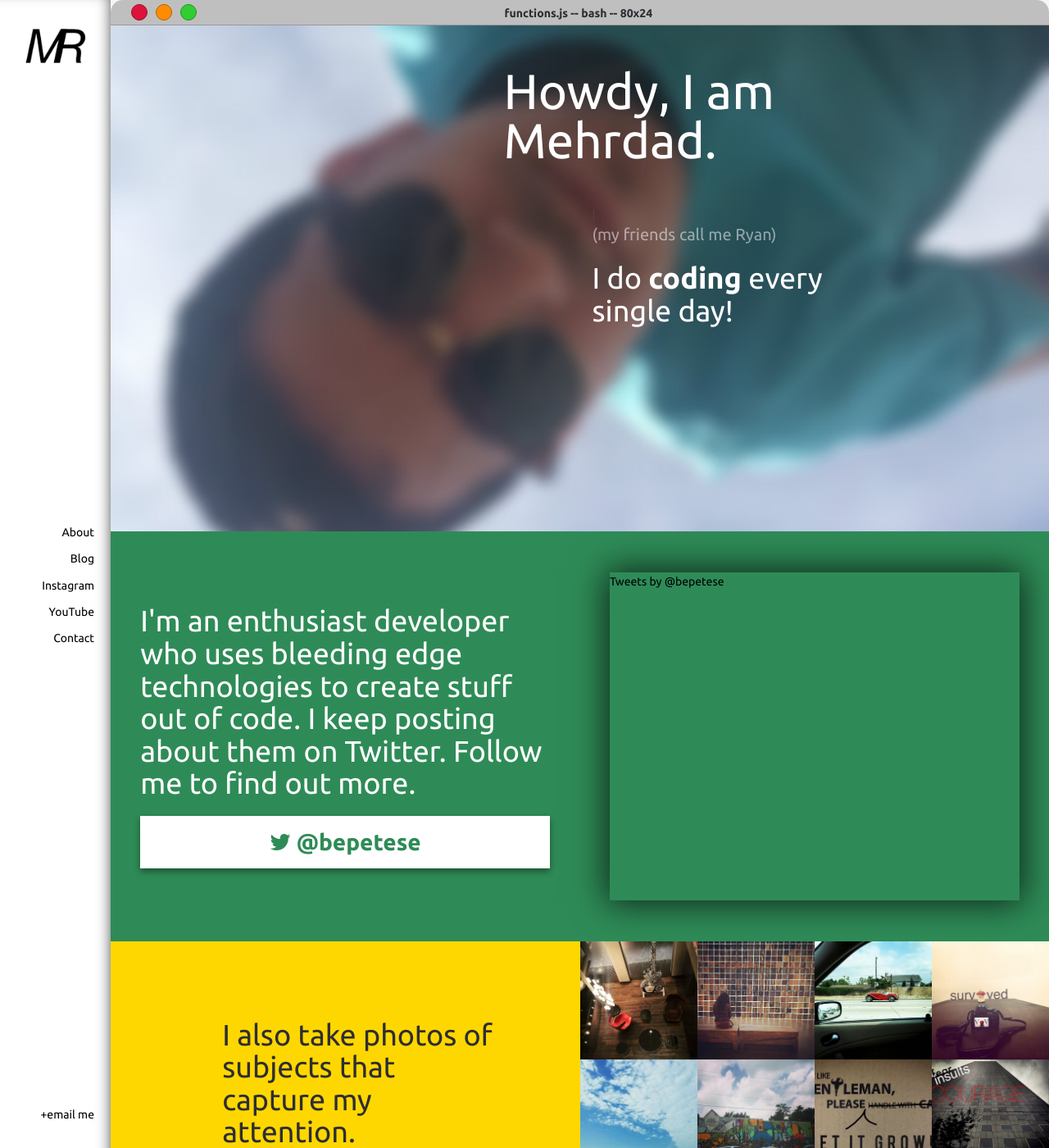
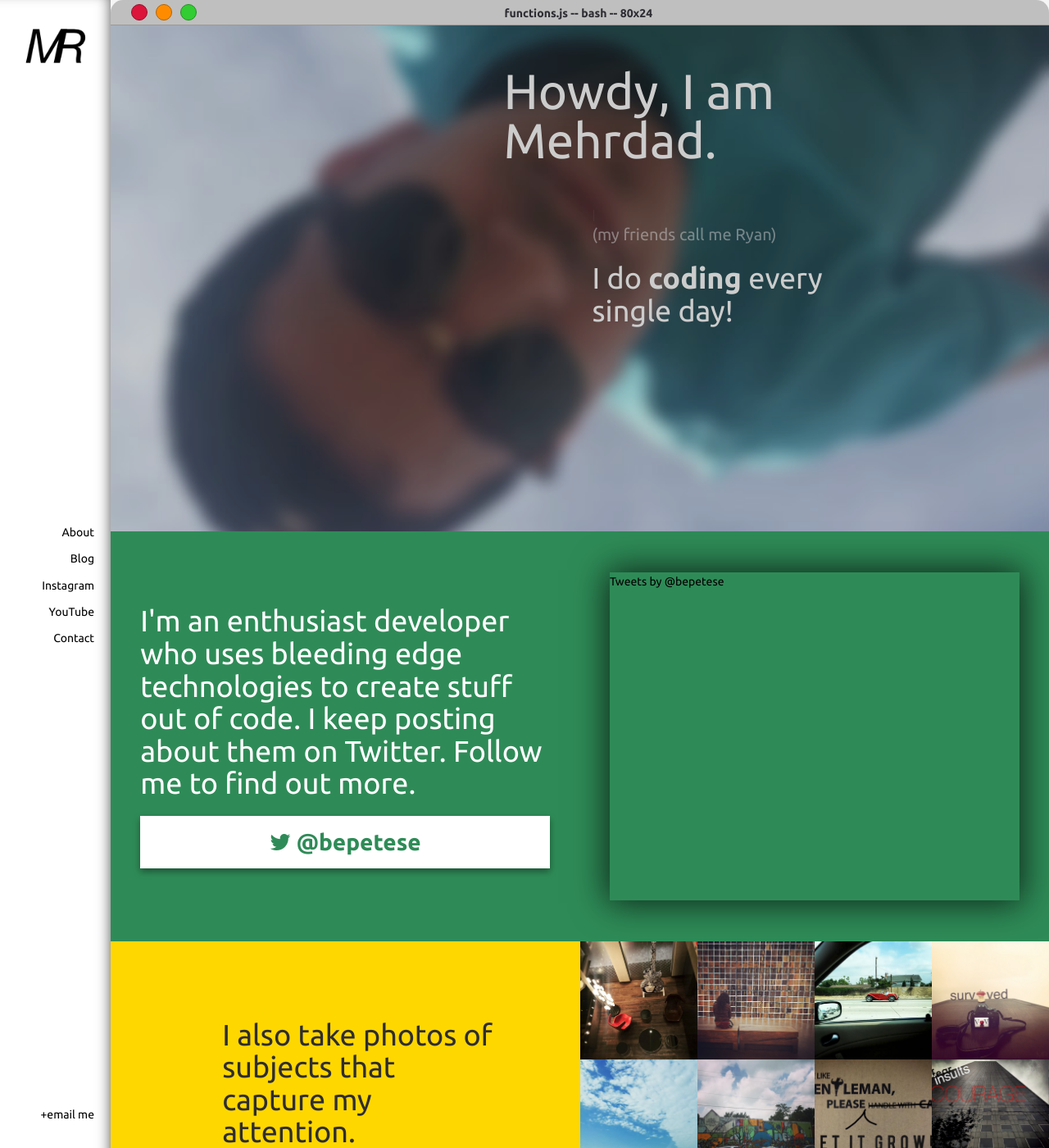
Before and after one commit to mehrdadrafiee/mehrdadrafiee.github.io, a Jekyll site: the page built from index.html, in a window 1280 px wide and 1400 px high. Shown: the whole window at 82% size. Built offline with Jekyll 4.4.1, drawn with Linux system fonts in a browser that asks for light colours; nearby versions of some CDN libraries; Markdown is read by kramdown in place of the engine named in the settings; comment, search, counter and statistics services are not loaded.

Commit message:
reduced the brightness of the image

```diff
--- a/assets/css/3-sections/_home-about.sass
+++ b/assets/css/3-sections/_home-about.sass
@@ -6,6 +6,7 @@ section.about
     position: center
     size: cover
   color: white
+  filter: brightness(0.8)
 
   h2
     color: white
--- a/assets/css/main.css
+++ b/assets/css/main.css
@@ -670,7 +670,9 @@ section.about {
   background-image: url(/assets/img/self.jpg);
   background-position: center;
   background-size: cover;
-  color: white; }
+  color: white;
+  -webkit-filter: brightness(0.8);
+          filter: brightness(0.8); }
   section.about h2 {
     color: white;
     font-size: 60px;
```
Also changed, not shown: 1 other file.
